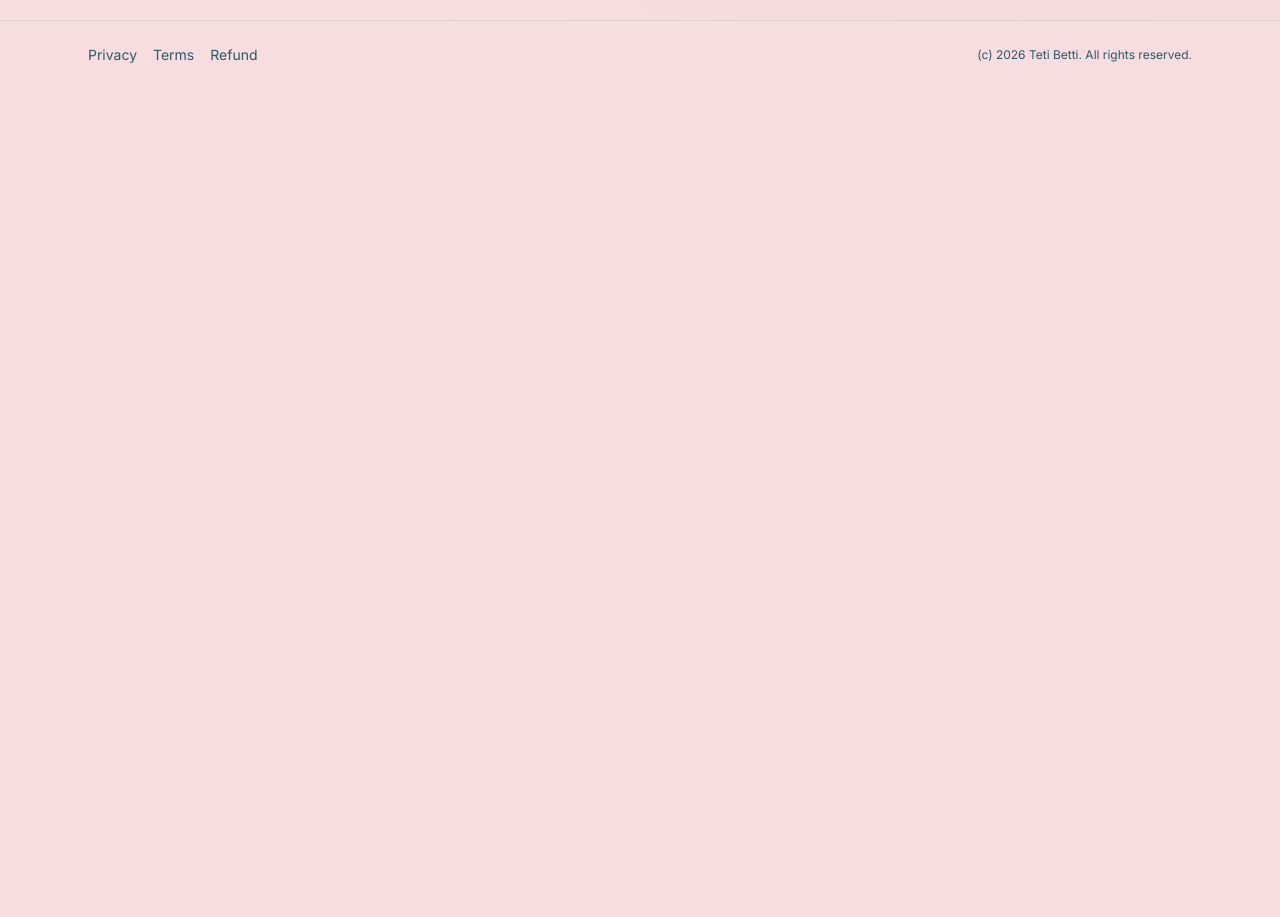
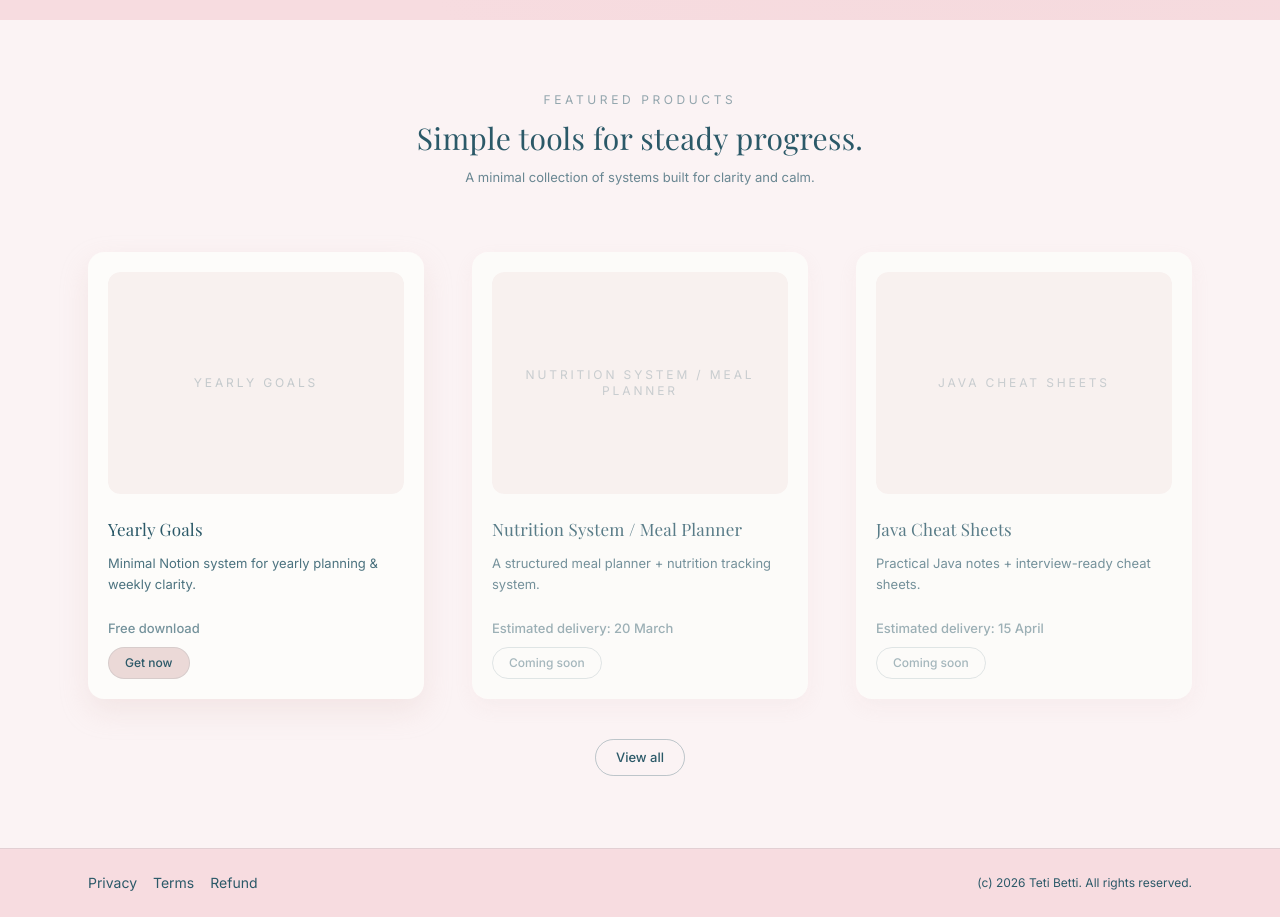
Before and after one commit to t-zhilenko/tetibetti-site, a Next.js app: page / in a window 1280 px wide. Shown: the part 800-1717 px from the top of the page. Before the commit the page ends 889 px from the top, so only its background shows below. Built offline with nearby package versions, Linux system fonts and the light colour scheme; a web font is replaced by a local one.

Commit message:
Add featured products section and card styling

```diff
--- /dev/null
+++ b/app/checkout/page.tsx
@@ -0,0 +1,28 @@
+import Container from "@/components/Container";
+import Link from "next/link";
+
+type CheckoutPageProps = {
+  searchParams?: {
+    product?: string;
+  };
+};
+
+export default function CheckoutPage({ searchParams }: CheckoutPageProps) {
+  const product = searchParams?.product ?? "selected product";
+
+  return (
+    <section className="bg-soft">
+      <Container className="py-16">
+        <div className="max-w-xl space-y-4">
+          <h1 className="text-3xl">Checkout</h1>
+          <p className="text-sm text-deep/70">
+            A checkout flow will live here. You selected <span className="font-medium text-deep">{product}</span>.
+          </p>
+          <Link href="/shop" className="text-sm text-deep/70 underline">
+            Return to shop
+          </Link>
+        </div>
+      </Container>
+    </section>
+  );
+}
--- a/app/page.tsx
+++ b/app/page.tsx
@@ -1,5 +1,11 @@
 import Hero from "@/components/Hero";
+import FeaturedProducts from "@/components/FeaturedProducts";
 
 export default function HomePage() {
-  return <Hero />;
+  return (
+    <>
+      <Hero />
+      <FeaturedProducts />
+    </>
+  );
 }
--- /dev/null
+++ b/components/FeaturedProducts.tsx
@@ -0,0 +1,68 @@
+import Container from "@/components/Container";
+import ProductCard, { type Product } from "@/components/ProductCard";
+import Link from "next/link";
+
+const products: Product[] = [
+  {
+    title: "Yearly Goals",
+    slug: "yearly-goals",
+    short: "Minimal Notion system for yearly planning & weekly clarity.",
+    priceLabel: "Free download",
+    status: "available",
+    cta: "Get now",
+    image: "/images/products/yearly-goals.jpg",
+  },
+  {
+    title: "Nutrition System / Meal Planner",
+    slug: "nutrition-system",
+    short: "A structured meal planner + nutrition tracking system.",
+    priceLabel: "Estimated delivery: 20 March",
+    status: "coming_soon",
+    cta: "Coming soon",
+    image: "/images/products/nutrition-system.jpg",
+  },
+  {
+    title: "Java Cheat Sheets",
+    slug: "java-cheat-sheets",
+    short: "Practical Java notes + interview-ready cheat sheets.",
+    priceLabel: "Estimated delivery: 15 April",
+    status: "coming_soon",
+    cta: "Coming soon",
+    image: "/images/products/java-cheat-sheets.jpg",
+  },
+];
+
+export default function FeaturedProducts() {
+  return (
+    <section className="bg-[#fbf3f4]">
+      <Container className="py-24 md:py-18">
+        <div className="space-y-3 text-center">
+          <p className="text-xs uppercase tracking-[0.3em] text-deep/50">
+            Featured Products
+          </p>
+          <h2 className="text-2xl md:text-3xl">Simple tools for steady progress.</h2>
+          <p className="mx-auto max-w-xl text-[13px] text-deep/70">
+            A minimal collection of systems built for clarity and calm.
+          </p>
+        </div>
+        <div className="mt-16">
+          <div className="grid gap-12 md:grid-cols-3 md:gap-10 lg:gap-12">
+            {products.map((product) => (
+              <div key={product.slug} className="mx-auto w-full max-w-[340px]">
+                <ProductCard product={product} />
+              </div>
+            ))}
+          </div>
+        </div>
+        <div className="mt-10 flex justify-center">
+          <Link
+            href="/shop"
+            className="inline-flex items-center justify-center rounded-full border border-deep/30 px-5 py-2 text-[13px] font-medium text-deep/70 hover:text-deep"
+          >
+            View all
+          </Link>
+        </div>
+      </Container>
+    </section>
+  );
+}
--- /dev/null
+++ b/components/ProductCard.tsx
@@ -0,0 +1,125 @@
+import Image from "next/image";
+import Link from "next/link";
+import { existsSync } from "fs";
+import path from "path";
+
+export type ProductStatus = "available" | "coming_soon";
+
+export type Product = {
+  title: string;
+  slug: string;
+  short: string;
+  priceLabel: string;
+  status: ProductStatus;
+  eta?: string;
+  cta: string;
+  image: string;
+};
+
+type ProductCardProps = {
+  product: Product;
+};
+
+const primaryButtonClassName =
+  "inline-flex items-center justify-center rounded-full bg-blush/60 px-4 py-1.5 text-[12px] font-medium text-deep/80 border border-deep/10";
+const secondaryButtonClassName =
+  "inline-flex items-center justify-center rounded-full bg-transparent px-4 py-1.5 text-[12px] font-medium text-deep/45 border border-deep/15";
+
+const imageExists = (src: string) => {
+  if (!src.startsWith("/")) {
+    return false;
+  }
+
+  try {
+    const filePath = path.join(process.cwd(), "public", src.replace(/^\//, ""));
+    return existsSync(filePath);
+  } catch {
+    return false;
+  }
+};
+
+const PlaceholderImage = ({ title }: { title: string }) => {
+  return (
+    <div className="h-full w-full rounded-[12px] bg-blush/20 flex items-center justify-center">
+      <div className="px-6 text-center text-xs uppercase tracking-[0.24em] text-deep/25">
+        {title}
+      </div>
+    </div>
+  );
+};
+
+export default function ProductCard({ product }: ProductCardProps) {
+  const productHref = `/product/${product.slug}`;
+  const checkoutHref = `/checkout?product=${product.slug}`;
+  const hasImage = imageExists(product.image);
+  const isAvailable = product.status === "available";
+
+  const cardShadow = isAvailable
+    ? "shadow-[0_12px_28px_rgba(223,194,192,0.28)]"
+    : "shadow-[0_8px_20px_rgba(223,194,192,0.15)]";
+  const cardHover = isAvailable
+    ? "motion-safe:transition-[transform,box-shadow] motion-safe:duration-[220ms] motion-safe:ease-out hover:-translate-y-[5px] hover:shadow-[0_18px_40px_rgba(223,194,192,0.38)]"
+    : "motion-safe:transition-[transform,box-shadow] motion-safe:duration-[220ms] motion-safe:ease-out hover:-translate-y-[3px] hover:shadow-[0_12px_28px_rgba(223,194,192,0.22)]";
+  const cardTone = isAvailable ? "" : "opacity-[0.92]";
+  const titleClassName = isAvailable
+    ? "text-[17px] leading-snug text-deep"
+    : "text-[17px] leading-snug text-deep/85";
+  const descriptionClassName = isAvailable
+    ? "text-[13px] leading-relaxed text-deep/85"
+    : "text-[13px] leading-relaxed text-deep/70";
+  const priceClassName = isAvailable
+    ? "text-[13px] font-medium text-deep/65"
+    : "text-[13px] font-medium text-deep/50";
+
+  return (
+    <article
+      className={`flex h-full flex-col rounded-[16px] bg-[#fdfcfa] p-5 ${cardShadow} ${cardHover} ${cardTone}`}
+    >
+      <div className="flex h-full flex-col space-y-6">
+        <Link
+          href={productHref}
+          className="block aspect-[4/3] w-full overflow-hidden rounded-[12px]"
+          aria-label={`${product.title} details`}
+        >
+          {hasImage ? (
+            <Image
+              src={product.image}
+              alt={product.title}
+              width={640}
+              height={480}
+              className="h-full w-full object-cover"
+            />
+          ) : (
+            <PlaceholderImage title={product.title} />
+          )}
+        </Link>
+        <div className="space-y-3">
+          <Link href={productHref} className="inline-flex">
+            <h3 className={titleClassName}>{product.title}</h3>
+          </Link>
+          <p className={descriptionClassName}>{product.short}</p>
+        </div>
+        <div className="space-y-2">
+          <p className={priceClassName}>{product.priceLabel}</p>
+          {product.status === "coming_soon" && product.eta ? (
+            <p className="text-[11px] text-deep/35">{product.eta}</p>
+          ) : null}
+          {product.status === "available" ? (
+            <Link href={checkoutHref} className={primaryButtonClassName}>
+              {product.cta}
+            </Link>
+          ) : (
+            <button
+              type="button"
+              className={`${secondaryButtonClassName} cursor-not-allowed`}
+              disabled
+              aria-disabled="true"
+            >
+              {product.cta}
+            </button>
+          )}
+        </div>
+      </div>
+    </article>
+  );
+}
```
